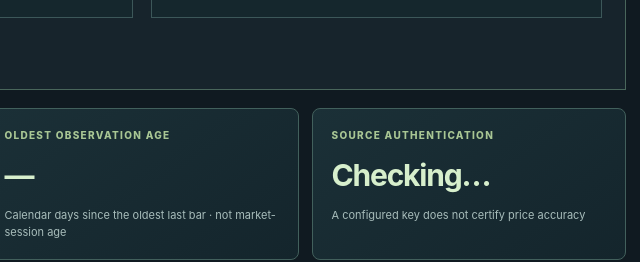
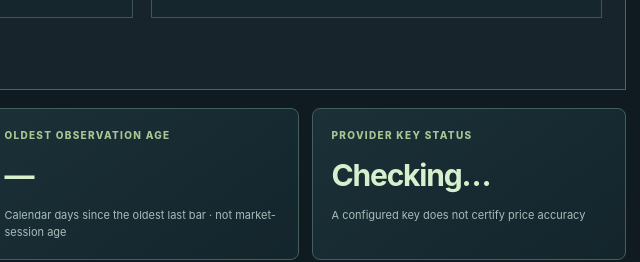
Before and after one commit to ajlacabe23-2426/Project-9--Swing-Bot, a website with bundled scripts: page public/workstation.html in a window 1280 px wide. Shown: the part 1045-1307 px from the top of the page, 616-1256 px from the left. Built offline with nearby package versions, Linux system fonts and the light colour scheme; no server answers.

Commit message:
ux(project9): label provider-key state accurately instead of claiming source authentication

```diff
--- a/public/workstation.html
+++ b/public/workstation.html
@@ -35,7 +35,7 @@
 <section class="evidence-strip" aria-label="Historical evidence summary">
 <article class="evidence-tile"><span class="mini-label">DATASETS SCANNED</span><strong id="evidence-symbols">0</strong><small>Unique symbols with completed-bar evidence</small></article>
 <article class="evidence-tile"><span class="mini-label">OLDEST OBSERVATION AGE</span><strong id="evidence-age">—</strong><small id="evidence-age-note">Calendar days since the oldest last bar · not market-session age</small></article>
-<article class="evidence-tile"><span class="mini-label">SOURCE AUTHENTICATION</span><strong id="evidence-provider">Checking…</strong><small id="evidence-provider-note">A configured key does not certify price accuracy</small></article>
+<article class="evidence-tile"><span class="mini-label">PROVIDER KEY STATUS</span><strong id="evidence-provider">Checking…</strong><small id="evidence-provider-note">A configured key does not certify price accuracy</small></article>
 </section>
 <p class="evidence-caveat">A historical bar's date is not a live quote or assurance of freshness. Weekends and holidays affect elapsed calendar days. Provider identity, data rights, adjustment methodology, and execution readiness remain separate checks.</p>
 <div class="workstation-grid">
```
